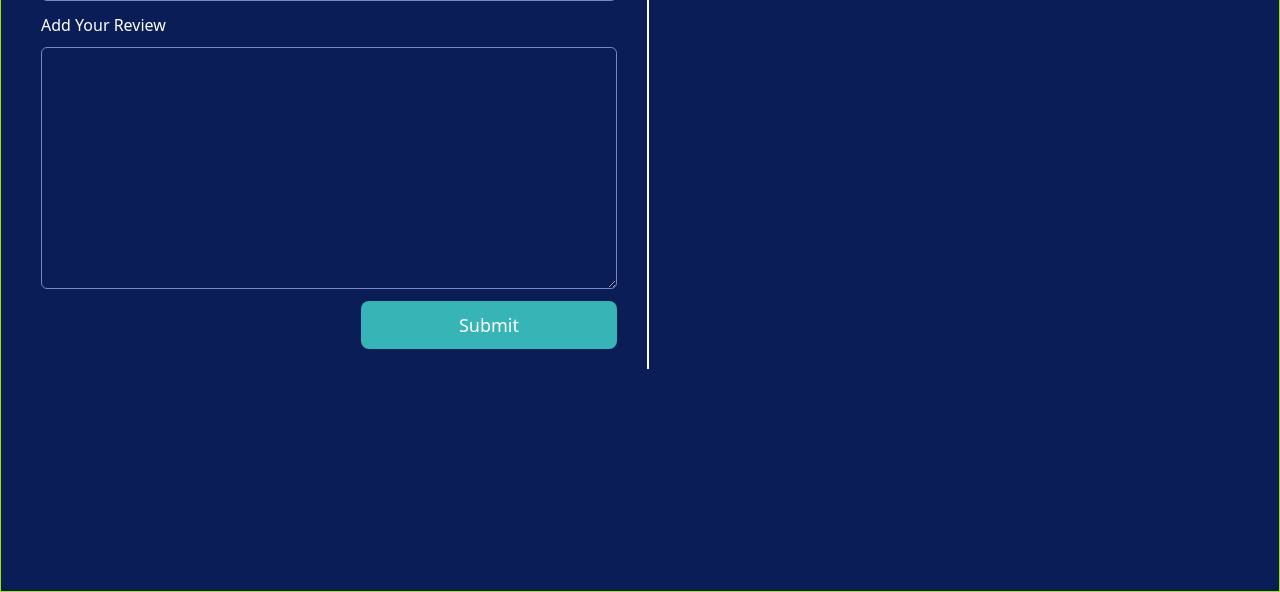
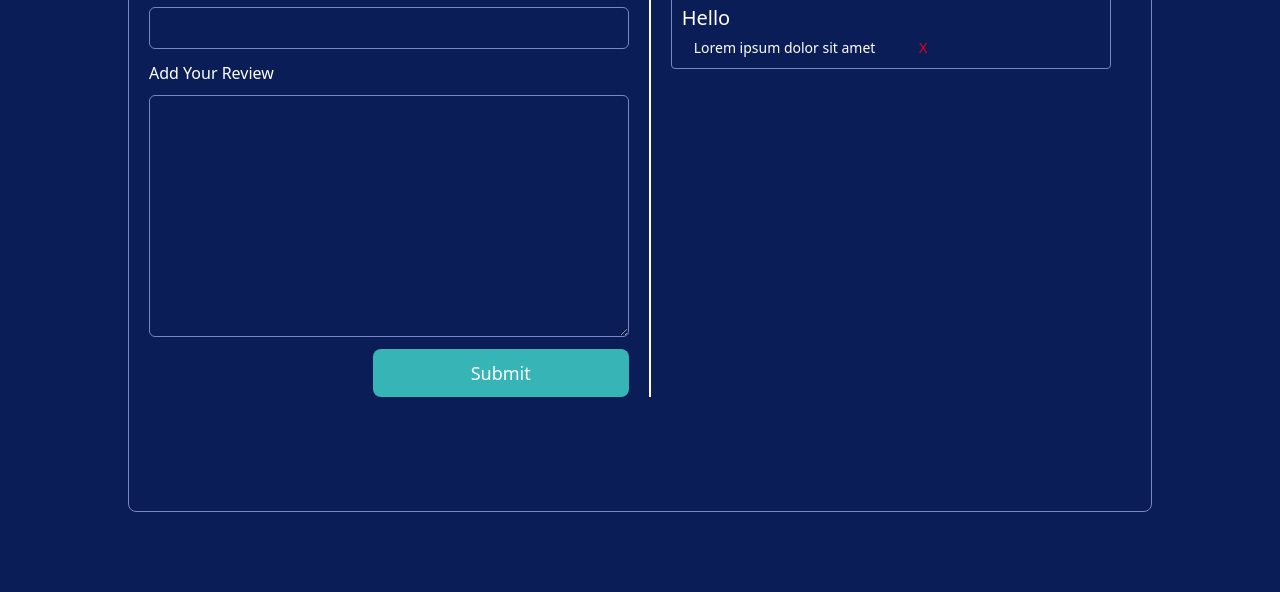
Before and after one commit to Vikky94/web-dev-cohort, a plain HTML site: page review-1/index.html in a window 1280 px wide. Shown: the part 208-800 px from the top of the page. Drawn offline with Linux system fonts and the light colour scheme.

Commit message:
Review Collector Changes1

```diff
--- a/review-1/index.html
+++ b/review-1/index.html
@@ -14,28 +14,28 @@
 
 </head>
 
-<body class="bg-313743 w-screen h-screen border-1 border-lime-400 text-white">
+<body class="bg-313743 flex justify-center items-center w-screen h-screen text-white">
 
-    <section class="review-section w-full">
+    <section class="review-section border-1 border-[#7886C7] rounded-lg w-5xl h-[80vh] p-5">
         <div class="review-heading">
             <h1 class="text-center text-4xl p-5">Review Collecter</h1>
         </div>
-    <div class="container review-form p-5 flex justify-evenly gap-2.5">
-        <div class="left-container w-3xl p-5">
-            <div class="form-group flex flex-col gap-2.5 w-xl mt-3">
+        <div class="review-form flex justify-evenly gap-5 ">
+            <div class="left-container w-lg">
+                <div class="form-group flex flex-col gap-2.5">
                     <label class="">Review title</label>
                     <input class="border-1 border-[#7886C7]  rounded-md p-2 " type="text" name="title" id="title">
                 </div>
-            <div class="form-group flex flex-col gap-2.5 w-xl mt-3">
+                <div class="form-group flex flex-col gap-2.5 mt-3">
                     <label class="">Add Your Review</label>
                     <textarea id="review-desc" class="border-1 border-[#7886C7] rounded-md" rows="10"></textarea>
                 </div>
-            <div class="form-group flex justify-end gap-2.5 w-xl mt-3">
+                <div class="form-group flex justify-end gap-2.5 mt-3">
                     <button type="button" id="submit"
                         class="w-3xs text-lg border-1 rounded-lg border-none bg-[#37B5B6]  p-2.5 cursor-pointer hover:bg-[#F2F597] hover:text-[#0A1D56]">Submit</button>
                 </div>
             </div>
-        <div class="right-container w-3xl border-l-2 border-l-amber-50 p-5">
+            <div class="right-container border-l-2 border-l-amber-50 p-5 w-lg">
                 <ul id="review-list" class="flex flex-col gap-2.5">
                     <li class="border-[#7886C7] border-1 p-2.5 rounded-sm">
                         <div class="flex flex-col gap-1.5 justify-between">
@@ -59,7 +59,7 @@
     const reviewList = document.getElementById('review-list');
 
     submit.addEventListener('click', () => {
-        if( title.value &&  reviewDesc.value){
+        if (title.value && reviewDesc.value) {
             const li = document.createElement('li');
             li.classList.add('border-[#7886C7]', 'border-1', 'p-2.5', 'rounded-sm');
 
```
Also changed, not shown: review-1/output.css. Lines whose indentation alone changed are shown as unchanged.
